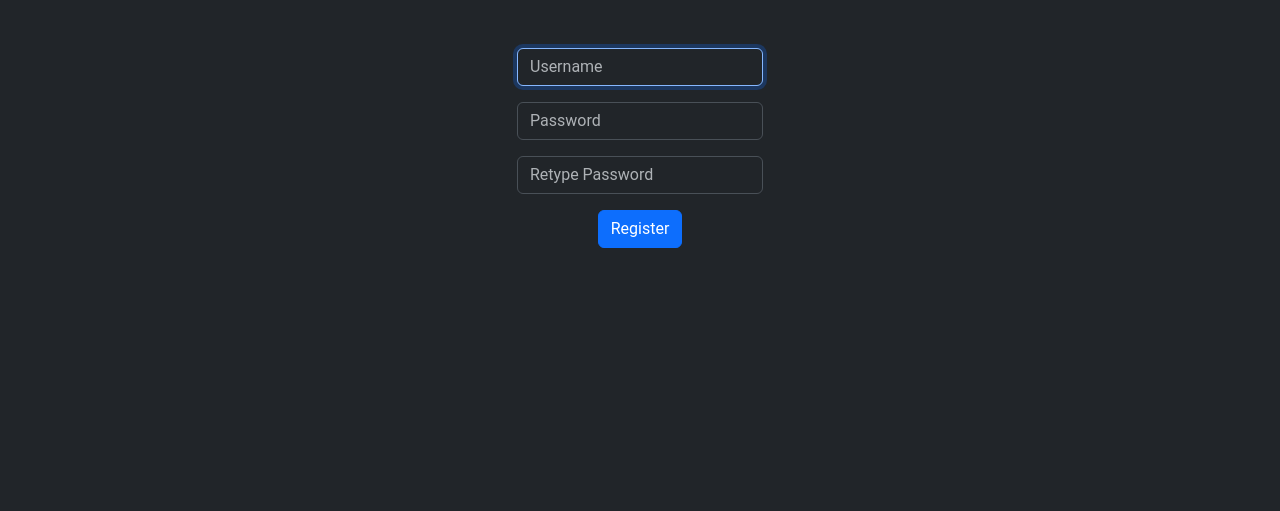
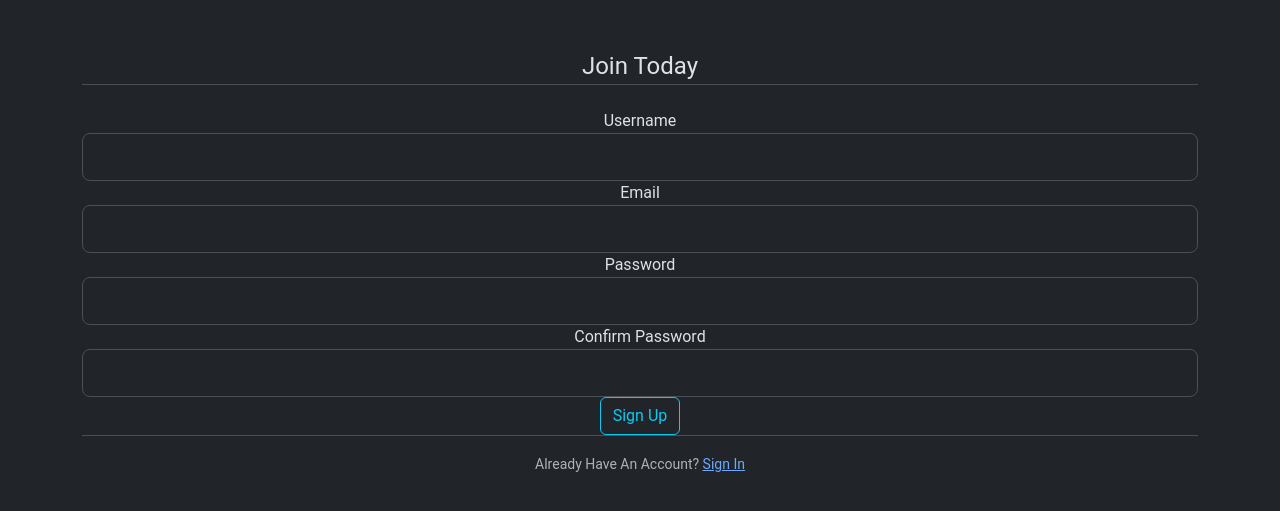
Before and after one commit to DenHafiz69/momentia, a Flask app: page /register in a window 1280 px wide. Shown: the part 56-567 px from the top of the page. Run offline with Flask 3, Linux system fonts and the light colour scheme; some libraries are stand-ins or nearby versions.

Commit message:
Rewrote register using wtforms

```diff
--- a/app.py
+++ b/app.py
@@ -6,13 +6,15 @@ import cs50
 from forms import RegistrationForm, LoginForm
 
 from werkzeug.security import check_password_hash, generate_password_hash
-from flask import Flask, render_template, redirect, session, flash, g
+from flask import Flask, render_template, redirect, request, session, url_for, flash, g
 from flask_session import Session
 
 # Configure application
 app  = Flask(__name__)
 
 app.config['SECRET_KEY'] = '1c61ded0bfaa415caea6fe5916ebf59d'
+app.config['SESSION_PERMANENT'] = False
+app.config['SESSION_TYPE'] = "filesystem"
 
 Session(app)
 
@@ -46,6 +48,11 @@ def login():
 @app.route('/register', methods=['POST', 'GET'])
 def register():
     form = RegistrationForm()
+
+    if form.validate_on_submit():
+        flash(f'Account created for {form.username.data}!', 'success')
+        return redirect(url_for('index'))
+
     return render_template('register.html', title='Register', form=form)
 
 # Logout the current user
--- a/templates/register.html
+++ b/templates/register.html
@@ -5,6 +5,40 @@
 {% endblock %}
 
 {% block main %}
+    <div class="content-section">
+        <form method="POST" action="">
+            {{ form.hidden_tag() }}
+            <fieldset class="form-group">
+                <legend class="border-bottom mb-4">Join Today</legend>
+                <div class="form-group">
+                    {{ form.username.label(class="form-control-label") }}
+                    {{ form.username(class="form-control form-control-lg") }}
+                </div>
+                <div class="form-group">
+                    {{ form.email.label(class="form-control-label")}}
+                    {{ form.email(class="form-control form-control-lg")}}
+                </div>
+                <div class="form-group">
+                    {{ form.password.label(class="form-control-label")}}
+                    {{ form.password(class="form-control form-control-lg")}}
+                </div>
+                <div class="form-group">
+                    {{ form.confirm_password.label(class="form-control-label")}}
+                    {{ form.confirm_password(class="form-control form-control-lg")}}
+                </div>
+            </fieldset>
+            <div class="form-group">
+                {{ form.submit(class="btn btn-outline-info") }}
+            </div>
+        </form>
+    </div>
+    <div class="border-top pt-3">
+        <small class="text-muted">
+            Already Have An Account? <a href="{{ url_for('login') }}" class="ml-2">Sign In</a>
+        </small>
+    </div>
+
+<!--
     <form action="/register" method="post">
         <div class="mb-3">
             <input autocomplete="off" autofocus type="text" class="form-control mx-auto w-auto" name="username" placeholder="Username">
@@ -16,5 +50,5 @@
             <input autocomplete="off" autofocus type="password" class="form-control mx-auto w-auto" name="retype" placeholder="Retype Password">
         </div>
         <button class="btn btn-primary" type="submit">Register</button>
-    </form>
+    </form> -->
 {% endblock %}
```
